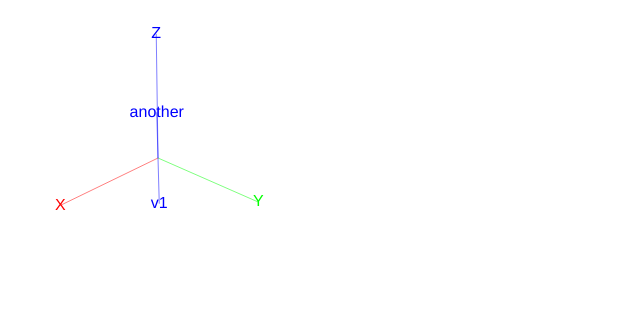
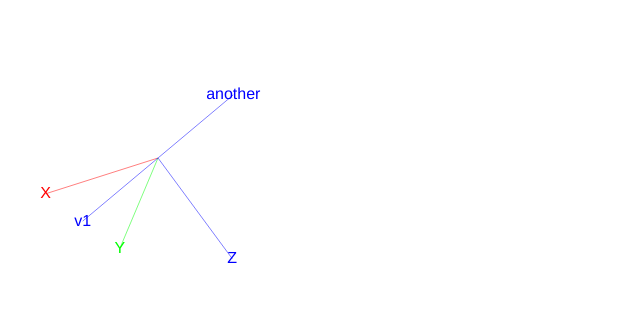
Before and after one commit to danielphil/simple-vector-graph, a plain HTML site: page index.html in a window 1280 px wide. Shown: the whole page, without its empty margins (0-640 px from the left). Drawn offline with nearby package versions, Linux system fonts and the light colour scheme.

Commit message:
New set of test parameters

```diff
--- a/index.html
+++ b/index.html
@@ -10,9 +10,9 @@
 		<canvas width="300" height="300" data-plotlist="{
             v1: new Vector(0.5, 0.5, 0),
             another: Vector(-0.5, -0.5, 0)
-        }" data-transform="Matrix.Build(-0.6978895804347302, 0.7160962652167931, -0.012500898496896158, 0,
-0.3386683930463337, 0.3145775886786195, -0.8867607683319085, 0,
--0.6310735718377739, -0.6230947597627031, -0.46205959278453745, 0,
+        }" data-transform="Matrix.Build(-0.8027270058123308, -0.2728371059591438, 0.5302728238854453, 0,
+0.25560798882731345, 0.6459637439033629, 0.7193020211358011, 0,
+-0.5387893003644957, 0.7129451277442271, -0.4487931980751793, 0,
 0, 0, 0, 1)"></canvas>
 	</body>
 </html>
```
